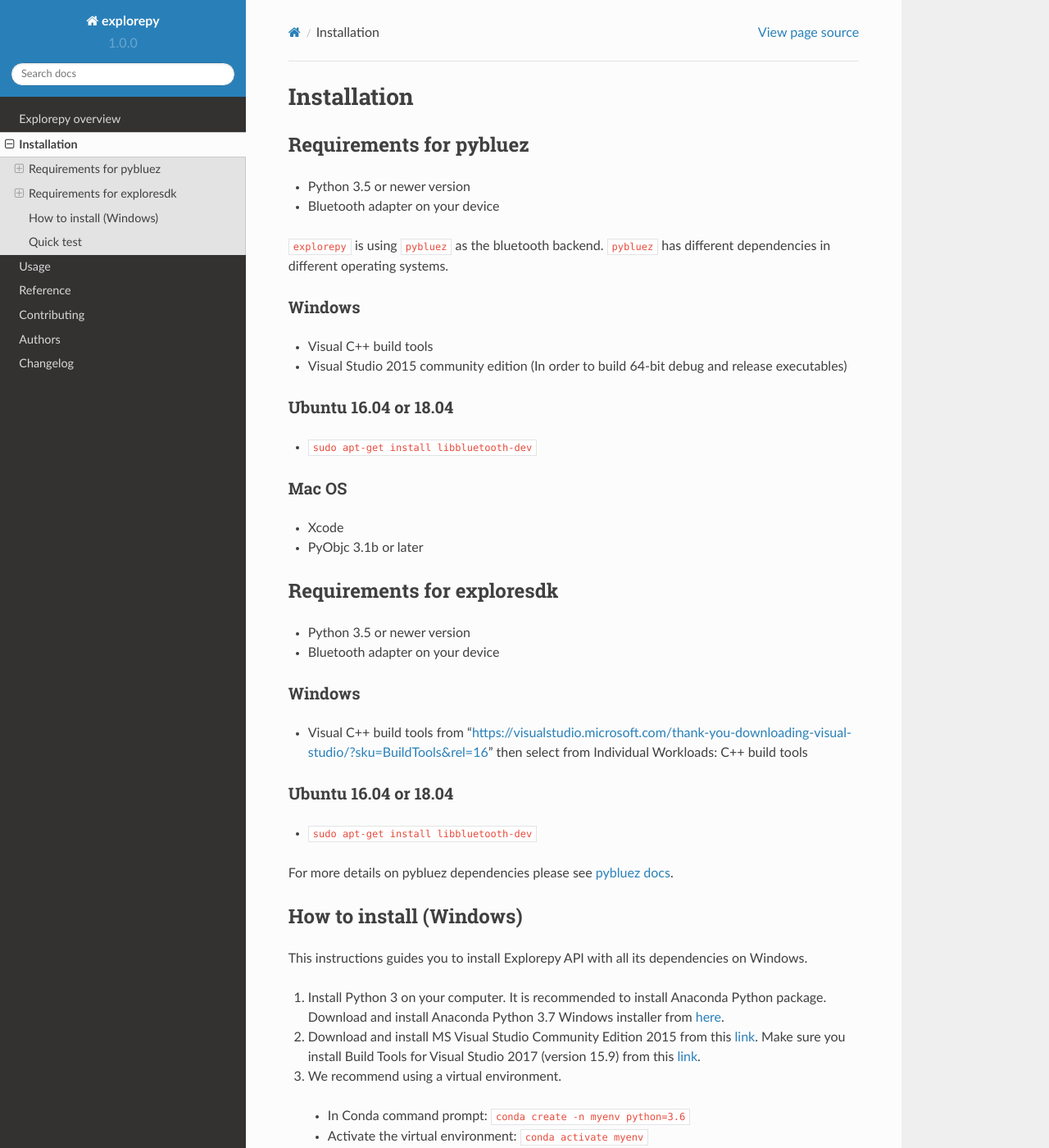
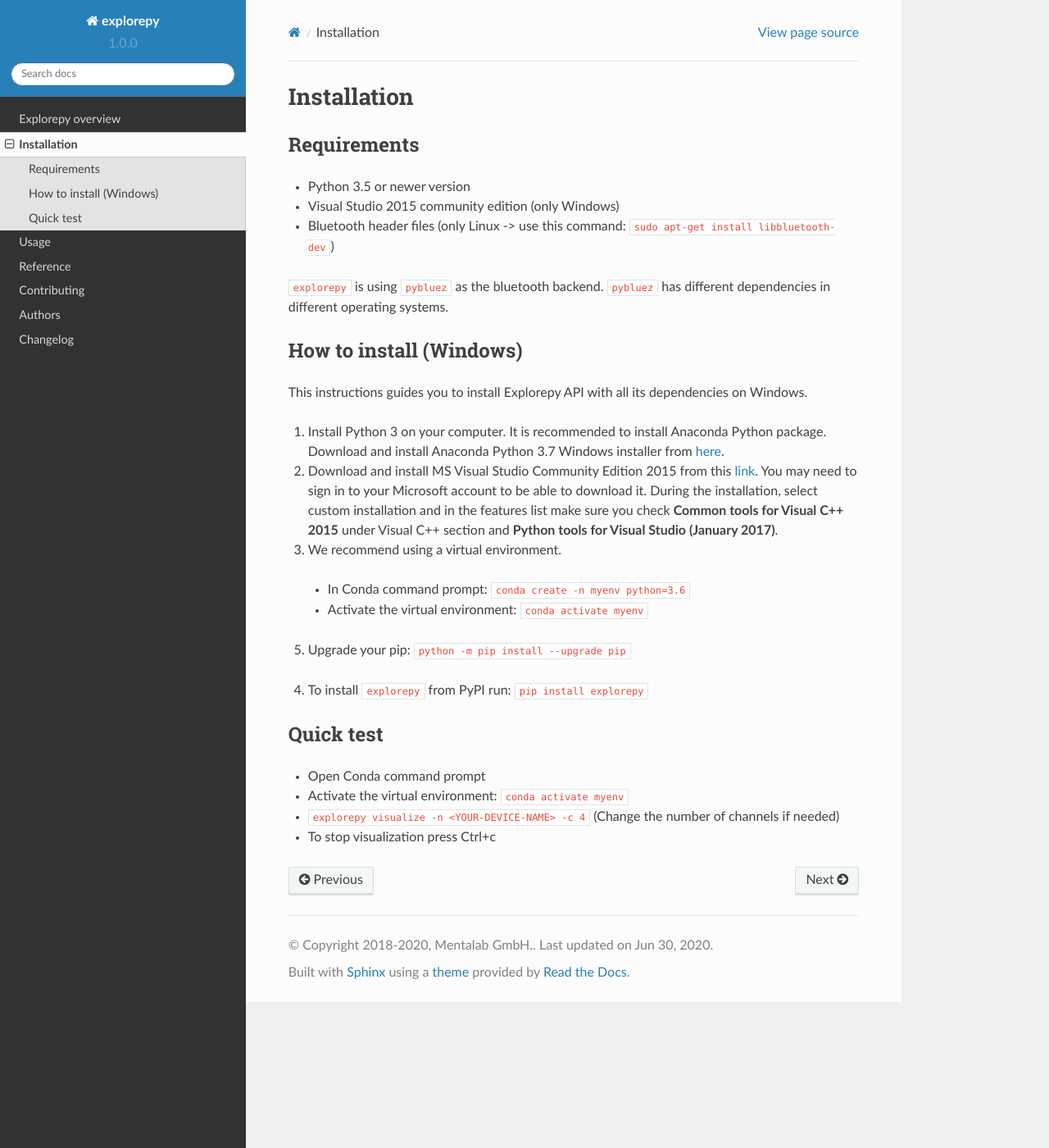
Before and after one commit to Mentalab-hub/explorepy, a Sphinx documentation site: the page built from docs/installation.rst, in a window 1280 px wide and 1400 px high. Shown: the whole window at 82% size. Built offline with Sphinx 7.4.7 and the Read the Docs theme 2.0.0, drawn with Linux system fonts in a browser that asks for light colours; some of the changed text lies outside the part shown.

Commit message:
Develop (#93)
* Update changelog

* fix bug in sps rate 1000 (#89)

* change timer widget to DataTable source (#90)

* Add module enable/disable (#91)

* Add module enable/disable description

* update installation instruction

* update installation instruction

* update copyright and authors (#92)

```diff
--- a/AUTHORS.rst
+++ b/AUTHORS.rst
@@ -2,5 +2,6 @@
 Authors
 =======
 
-* Mohamad Atayi - mentalab.co
-* Philipp Jakovleski - mentalab.co
+* Mohamad Atayi - mentalab.com
+* Masooma Fazelian - mentalab.com
+* Salman Rahman - mentalab.com
--- a/docs/conf.py
+++ b/docs/conf.py
@@ -25,8 +25,8 @@
 source_suffix = '.rst'
 master_doc = 'index'
 project = 'explorepy'
-year = '2018-2019'
-author = 'Mohamad Atayi'
+year = '2018-2020'
+author = 'Mentalab GmbH.'
 copyright = '{0}, {1}'.format(year, author)
 version = release = '1.0.0'
 
--- a/docs/installation.rst
+++ b/docs/installation.rst
@@ -3,54 +3,22 @@
 ============
 
 
-Requirements for pybluez
--------------------------
+Requirements
+------------
 * Python 3.5 or newer version
-* Bluetooth adapter on your device
+* Visual Studio 2015 community edition (only Windows)
+* Bluetooth header files (only Linux -> use this command: ``sudo apt-get install libbluetooth-dev``)
 
 ``explorepy`` is using ``pybluez`` as the bluetooth backend. ``pybluez`` has different dependencies in different operating systems.
 
-Windows
-^^^^^^^
-* Visual C++ build tools
-* Visual Studio 2015 community edition (In order to build 64-bit debug and release executables)
-
-Ubuntu 16.04 or 18.04
-^^^^^^^^^^^^^^^^^^^^^
-* ``sudo apt-get install libbluetooth-dev``
-
-Mac OS
-^^^^^^
-* Xcode
-* PyObjc 3.1b or later
-
-
-Requirements for exploresdk
----------------------------
-* Python 3.5 or newer version
-* Bluetooth adapter on your device
-
-Windows
-^^^^^^^
-* Visual C++ build tools from "https://visualstudio.microsoft.com/thank-you-downloading-visual-studio/?sku=BuildTools&rel=16"
-  then select from Individual Workloads: C++ build tools
-
-
-Ubuntu 16.04 or 18.04
-^^^^^^^^^^^^^^^^^^^^^
-* ``sudo apt-get install libbluetooth-dev``
-
-
-For more details on pybluez dependencies please see `pybluez docs <https://github.com/pybluez/pybluez>`_.
-
 
 How to install (Windows)
---------------
+------------------------
 
 This instructions guides you to install Explorepy API with all its dependencies on Windows.
 
 1. Install Python 3 on your computer. It is recommended to install Anaconda Python package. Download and install Anaconda Python 3.7 Windows installer from `here <https://www.anaconda.com/distribution/#download-section>`_.
-2. Download and install MS Visual Studio Community Edition 2015 from this `link <https://visualstudio.microsoft.com/vs/older-downloads/>`_. Make sure you install Build Tools for Visual Studio 2017 (version 15.9) from this `link <https://my.visualstudio.com/Downloads?q=visual%20studio%202017&wt.mc_id=o~msft~vscom~older-downloads>`_.
+2. Download and install MS Visual Studio Community Edition 2015 from this `link <https://visualstudio.microsoft.com/vs/older-downloads/>`_. You may need to sign in to your Microsoft account to be able to download it. During the installation, select custom installation and in the features list make sure you check **Common tools for Visual C++ 2015** under Visual C++ section and  **Python tools for Visual Studio (January 2017)**.
 3. We recommend using a virtual environment.
 
   * In Conda command prompt: ``conda create -n myenv python=3.6``
--- a/docs/usage.rst
+++ b/docs/usage.rst
@@ -163,7 +163,7 @@
 
 **set-channel**
 Using this command, you can enable/disable a set of ExG channels of the device. An integer number is required for the
-channel mask, where the binary representation of it shows the mask (eg. 15 for 00001111, to enable 4 channels of an 8-ch device)::
+channel mask, where the binary representation of it shows the mask (eg. 15 for 00001111, to enable 4 channels of an 8-ch device).::
 
     Options:
       -a, --address TEXT              Explore device's MAC address
@@ -174,6 +174,31 @@
                                       will be interpreted as mask.  [required]
       --pybluez                       Use pybluez as the bluetooth interface
       -h, --help                      Show this message and exit.
+
+**disable-module**
+Using this command, you can disable a module of Explore device. Orientation, environment and ExG modules can be disabled
+with this command.::
+
+    Options:
+      -a, --address TEXT  Explore device's MAC address
+      -n, --name TEXT     Name of the device
+      -m, --module TEXT   Module name to be disabled, options: ORN, ENV, EXG
+                          [required]
+      --pybluez           Use pybluez as the bluetooth interface
+      -h, --help          Show this message and exit.
+
+
+**enable-module**
+If you have already disabled a module of Explore device, you can enable it with this command.::
+
+    Options:
+      -a, --address TEXT  Explore device's MAC address
+      -n, --name TEXT     Name of the device
+      -m, --module TEXT   Module name to be enabled, options: ORN, ENV, EXG
+                          [required]
+      --pybluez           Use pybluez as the bluetooth interface
+      -h, --help          Show this message and exit.
+
 
 **soft-reset**
 This command does a soft reset of the device. All the settings (e.g. sampling rate, channel mask)
--- a/setup.py
+++ b/setup.py
@@ -73,8 +73,8 @@
         re.compile('^.. start-badges.*^.. end-badges', re.M | re.S).sub('', read('README.rst')),
         re.sub(':[a-z]+:`~?(.*?)`', r'``\1``', read('CHANGELOG.rst'))
     ),
-    author='Mohamad Atayi',
-    author_email='bmeatayi@gmail.com',
+    author='Mentalab GmbH.',
+    author_email='mohamad.atayi@mentalab.com',
     url='https://github.com/Mentalab-hub/explorepy',
     packages=find_packages('src'),
     package_dir={'': 'src'},
```
Also changed, not shown: README.rst (+6 -6 lines), 4 other files.
